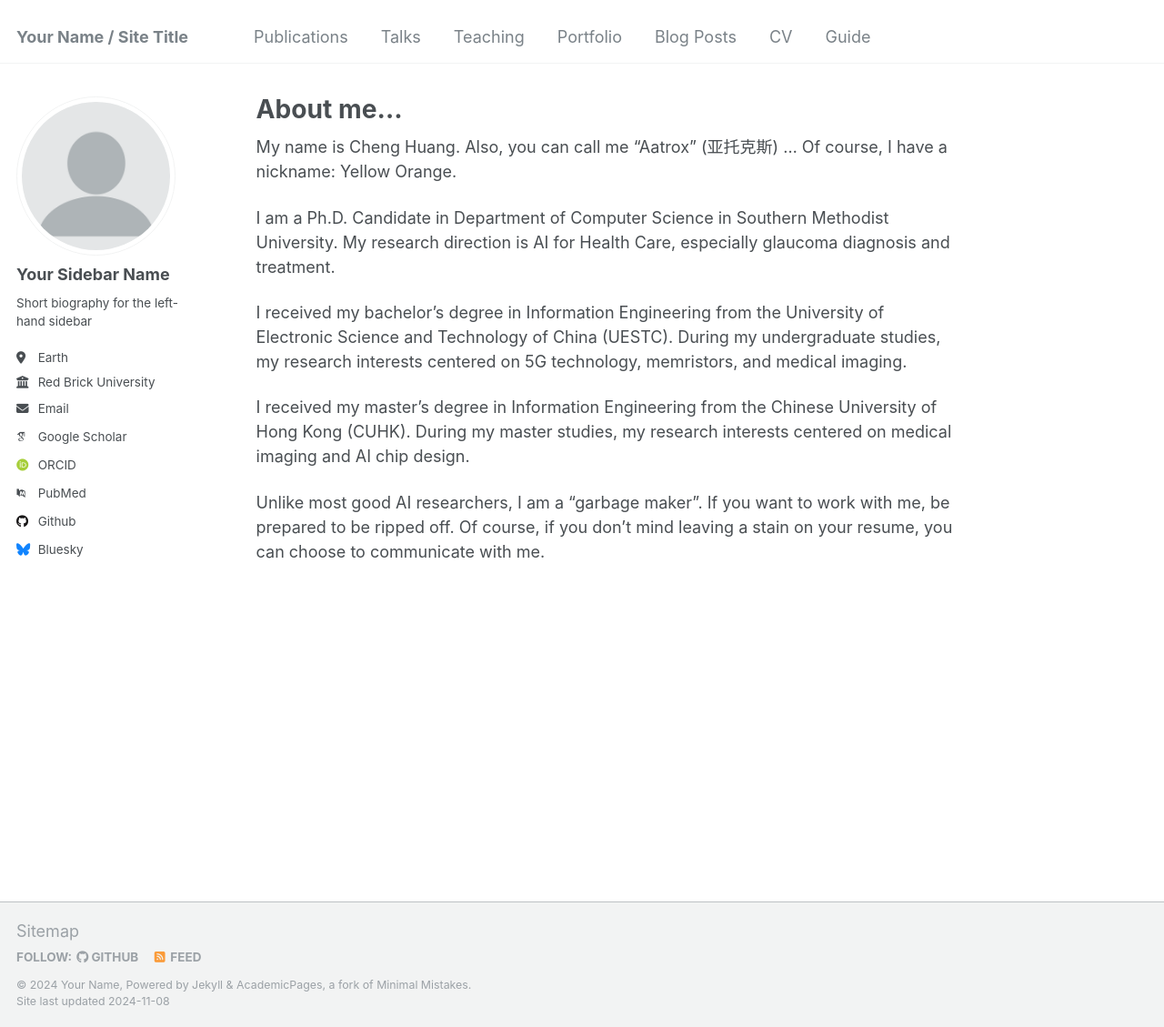
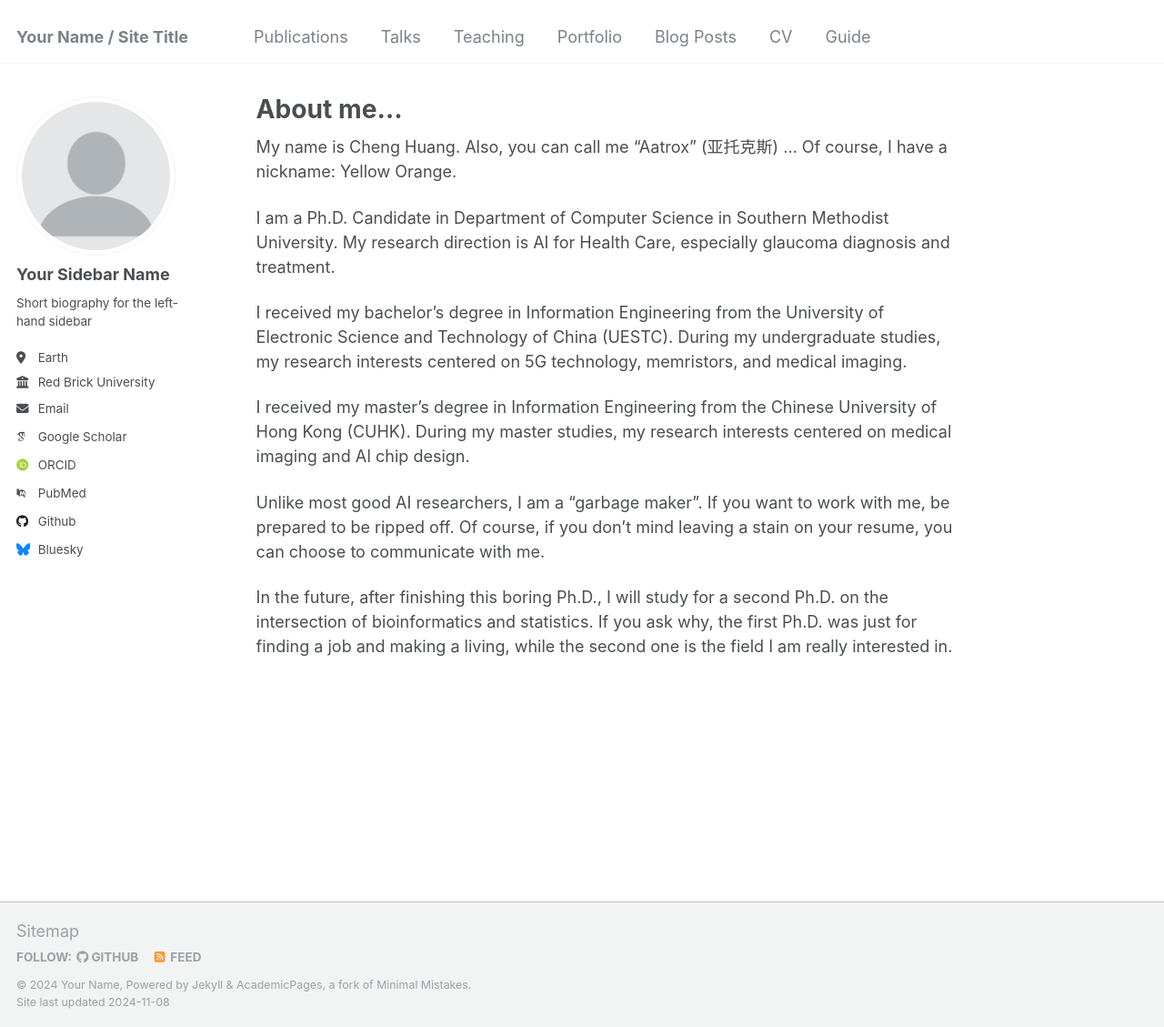
Before and after one commit to CH-YellowOrange/Aatrox-Cheng.github.io, a Jekyll site: the page built from _pages/about.md, in a window 1280 px wide and 1129 px high. Shown: the whole window at 91% size. Built offline with Jekyll 4.4.1, drawn with Linux system fonts in a browser that asks for light colours; some web fonts are replaced.

Commit message:
Update about.md

```diff
--- a/_pages/about.md
+++ b/_pages/about.md
@@ -16,3 +16,5 @@ I received my bachelor’s degree in Information Engineering from the University
 I received my master’s degree in Information Engineering from the Chinese University of Hong Kong (CUHK). During my master studies, my research interests centered on medical imaging and AI chip design.
 
 Unlike most good AI researchers, I am a "garbage maker". If you want to work with me, be prepared to be ripped off. Of course, if you don't mind leaving a stain on your resume, you can choose to communicate with me.
+
+In the future, after finishing this boring Ph.D., I will study for a second Ph.D. on the intersection of bioinformatics and statistics. If you ask why, the first Ph.D. was just for finding a job and making a living, while the second one is the field I am really interested in.
```
